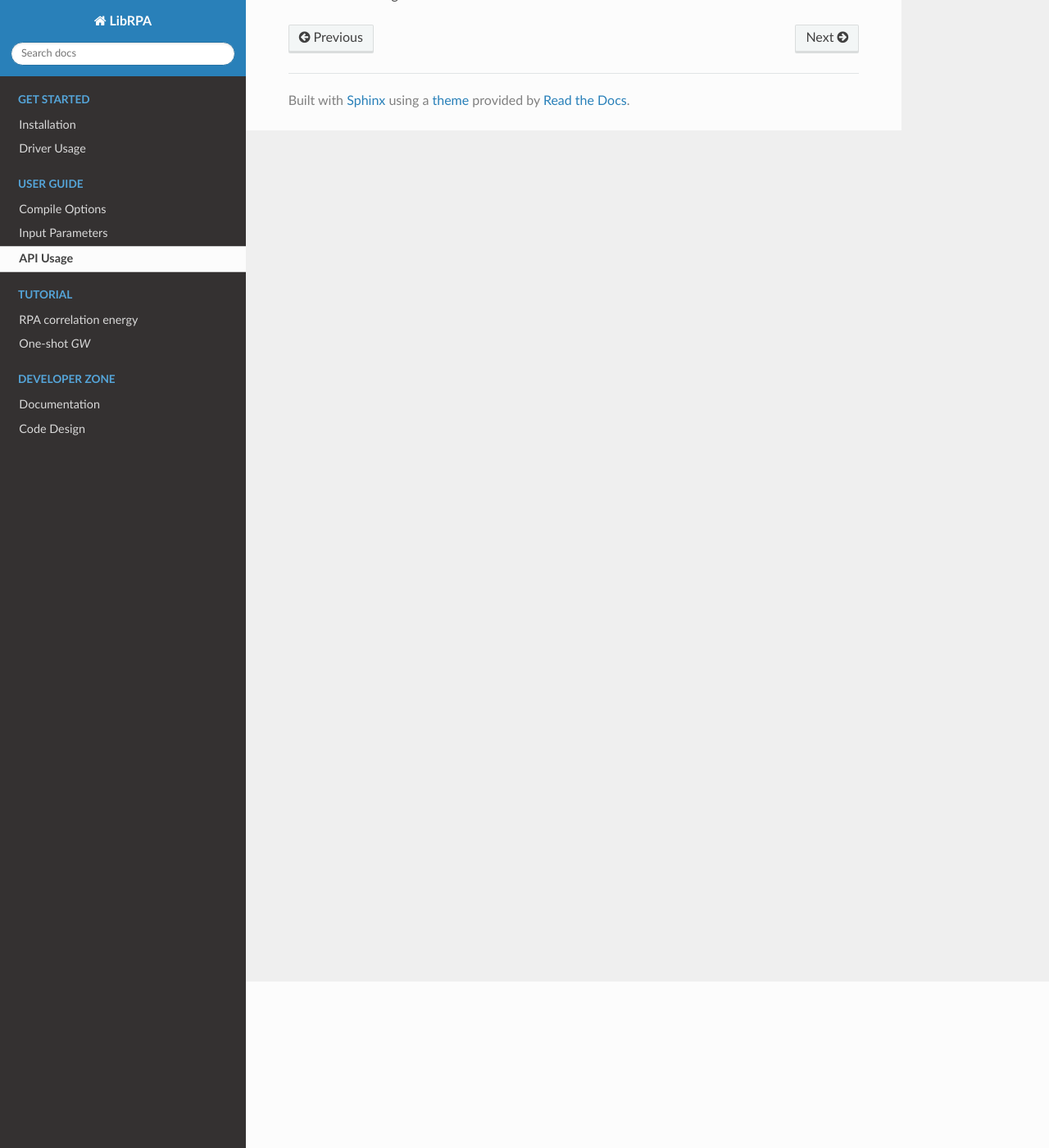
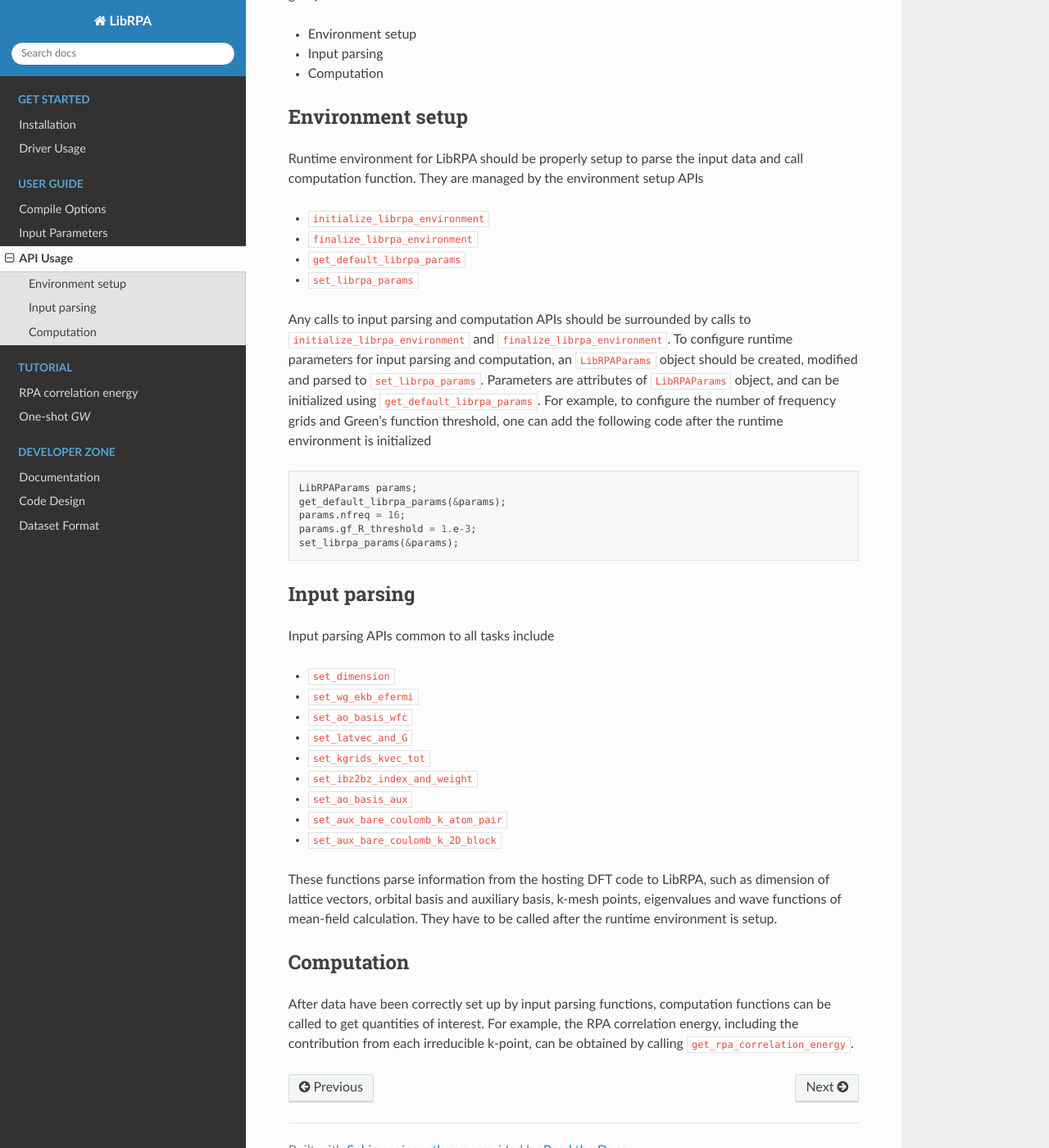
Before and after one commit to Srlive1201/LibRPA, a Sphinx documentation site: the page built from docs/user_guide/api_usage.md, in a window 1280 px wide and 1400 px high, scrolled down 203 px. Shown: the whole window at 82% size. Built offline with Sphinx 7.4.7 and the Read the Docs theme 3.1.0, drawn with Linux system fonts in a browser that asks for light colours; pages that are not in the unit, such as notebooks, are missing from menus; cross-references to code outside the pages are shown as plain code; some of the changed text lies outside the part shown.

Commit message:
doc: update api usage and input data format

````diff
--- a/docs/index.rst
+++ b/docs/index.rst
@@ -55,6 +55,7 @@
 
    develop/documentation
    develop/design
+   develop/dataset_format
 
 .. toctree::
    :hidden:
--- a/docs/user_guide/api_usage.md
+++ b/docs/user_guide/api_usage.md
@@ -1,5 +1,55 @@
 # API Usage
 
+The user APIs that can be called from within DFT code are defined in {librpa}`librpa.h`.
+There are three groups of API functions
 
-The user APIs that can be called from within DFT code are defined in {librpa}`librpa.h`.
-Detailed instruction on usage is under construction.
+- Environment setup
+- Input parsing
+- Computation
+
+## Environment setup
+
+Runtime environment for LibRPA should be properly setup to parse the input data and call
+computation function. They are managed by the environment setup APIs
+
+- {librpa}`initialize_librpa_environment`
+- {librpa}`finalize_librpa_environment`
+- {librpa}`get_default_librpa_params`
+- {librpa}`set_librpa_params`
+
+Any calls to input parsing and computation APIs should be surrounded by calls to `initialize_librpa_environment` and `finalize_librpa_environment`.
+To configure runtime parameters for input parsing and computation, an {librpa}`LibRPAParams` object should be created, modified and parsed to `set_librpa_params`.
+Parameters are attributes of `LibRPAParams` object, and can be initialized using `get_default_librpa_params`.
+For example, to configure the number of frequency grids and Green's function threshold,
+one can add the following code after the runtime environment is initialized
+```c
+LibRPAParams params;
+get_default_librpa_params(&params);
+params.nfreq = 16;
+params.gf_R_threshold = 1.e-3;
+set_librpa_params(&params);
+```
+
+## Input parsing
+
+Input parsing APIs common to all tasks include
+- {librpa}`set_dimension`
+- {librpa}`set_wg_ekb_efermi`
+- {librpa}`set_ao_basis_wfc`
+- {librpa}`set_latvec_and_G`
+- {librpa}`set_kgrids_kvec_tot`
+- {librpa}`set_ibz2bz_index_and_weight`
+- {librpa}`set_ao_basis_aux`
+- {librpa}`set_aux_bare_coulomb_k_atom_pair`
+- {librpa}`set_aux_bare_coulomb_k_2D_block`
+
+These functions parse information from the hosting DFT code to LibRPA, such as
+dimension of lattice vectors, orbital basis and auxiliary basis, k-mesh points, eigenvalues and
+wave functions of mean-field calculation.
+They have to be called after the runtime environment is setup.
+
+## Computation
+After data have been correctly set up by input parsing functions, computation functions
+can be called to get quantities of interest.
+For example, the RPA correlation energy, including the contribution from each irreducible k-point, can be obtained
+by calling {librpa}`get_rpa_correlation_energy`.
````
Also changed, not shown: docs/develop/dataset_format.md (added, +88 -0 lines), docs/user_guide/input_parameters.md (+11 -11 lines).
